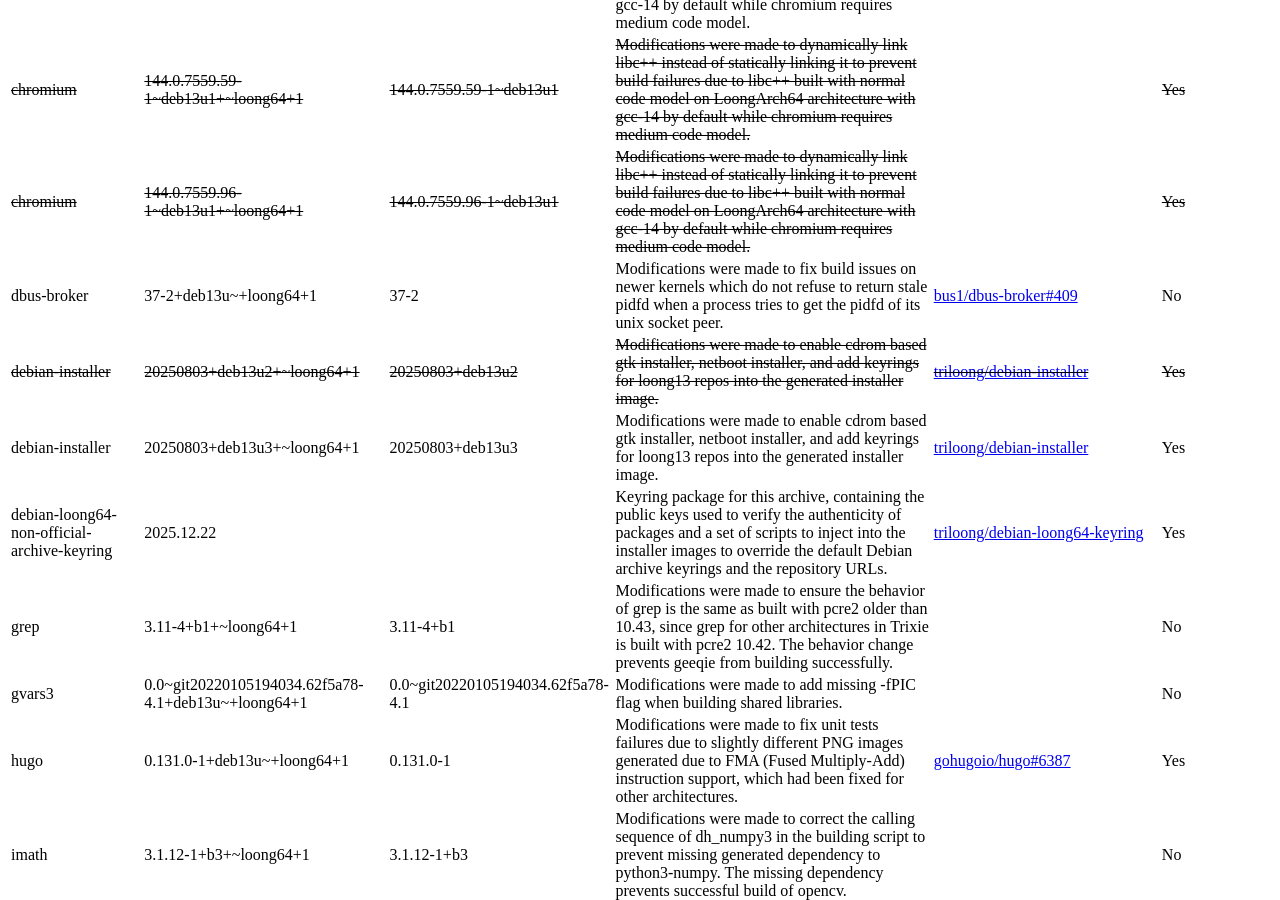
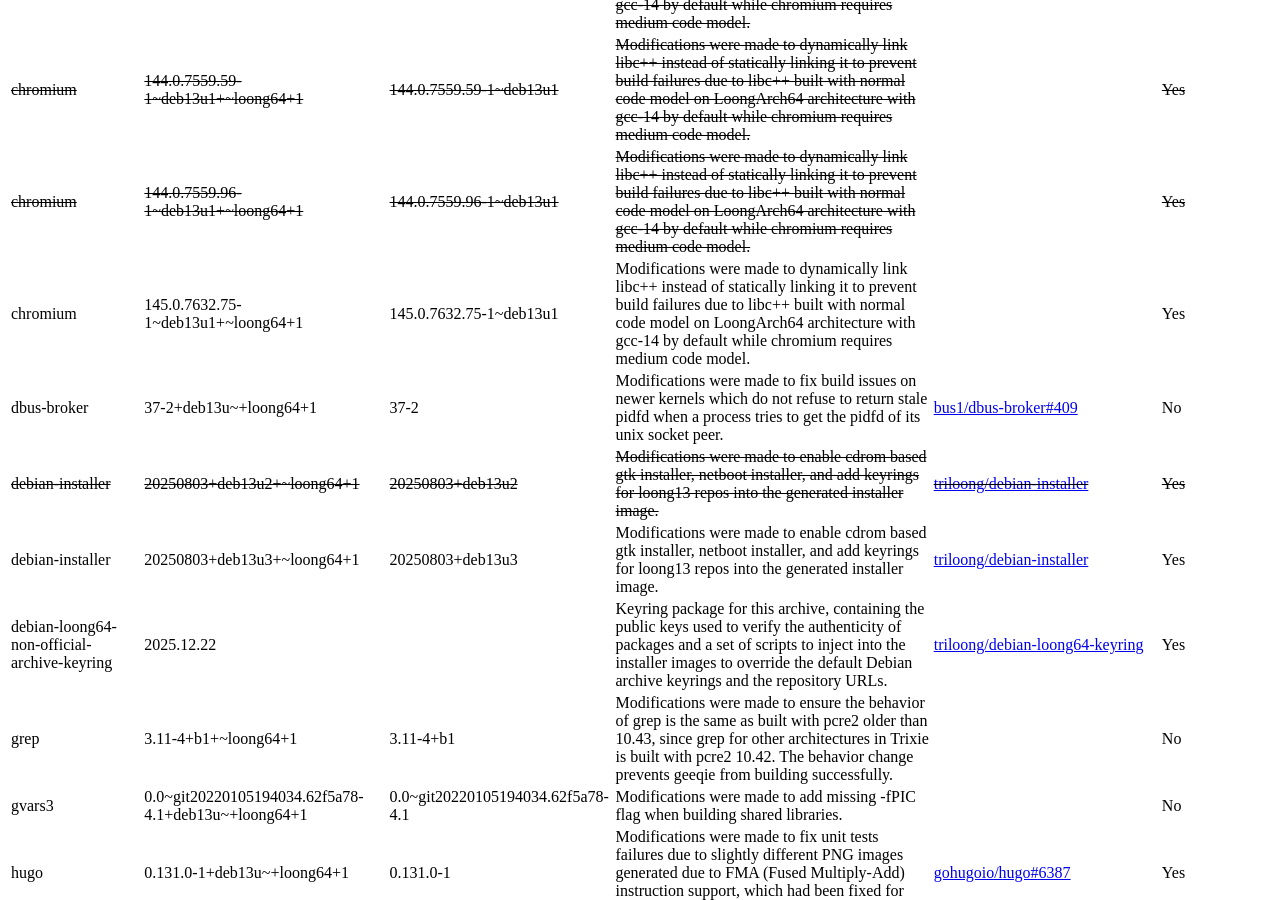
Before and after one commit to triloong/website, a Jekyll site: the page built from index.md, in a window 1280 px wide and 900 px high, scrolled down 2706 px. Built offline with Jekyll 4.4.1, drawn with Linux system fonts in a browser that asks for light colours.

Commit message:
add chromium

```diff
--- a/_data/mpkg.yaml
+++ b/_data/mpkg.yaml
@@ -245,6 +245,9 @@
       oldversion: 144.0.7559.109-1~deb13u1
     - version: 144.0.7559.109-2~deb13u1+~loong64+1
       oldversion: 144.0.7559.109-2~deb13u1
+      superseded: true
+    - version: 145.0.7632.75-1~deb13u1+~loong64+1
+      oldversion: 145.0.7632.75-1~deb13u1
   loongarch_only: true
   description: >
     Modifications were made to dynamically link libc++ instead of
```
